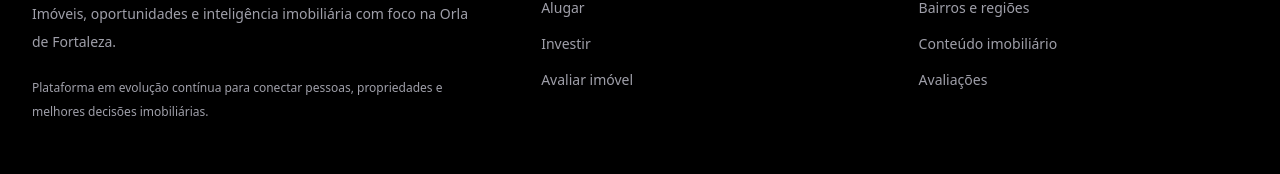
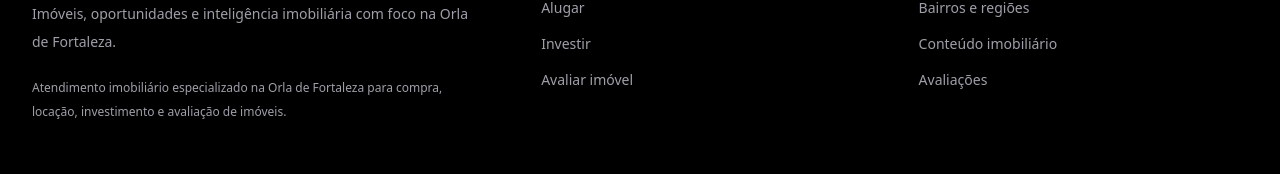
Before and after one commit to adriziomartins/adrizio, a Next.js app: page / in a window 1280 px wide. Shown: the part 8700-8874 px from the top of the page. Built offline with nearby package versions, Linux system fonts and the light colour scheme.

Commit message:
refactor: clarify footer service positioning

```diff
--- a/components/layout/footer.tsx
+++ b/components/layout/footer.tsx
@@ -61,8 +61,8 @@ export function Footer() {
             </p>
 
             <p className="mt-5 text-xs leading-6 text-zinc-400">
-              Plataforma em evolução contínua para conectar pessoas, propriedades e melhores
-              decisões imobiliárias.
+              Atendimento imobiliário especializado na Orla de Fortaleza para compra, locação,
+              investimento e avaliação de imóveis.
             </p>
           </div>
 
```
